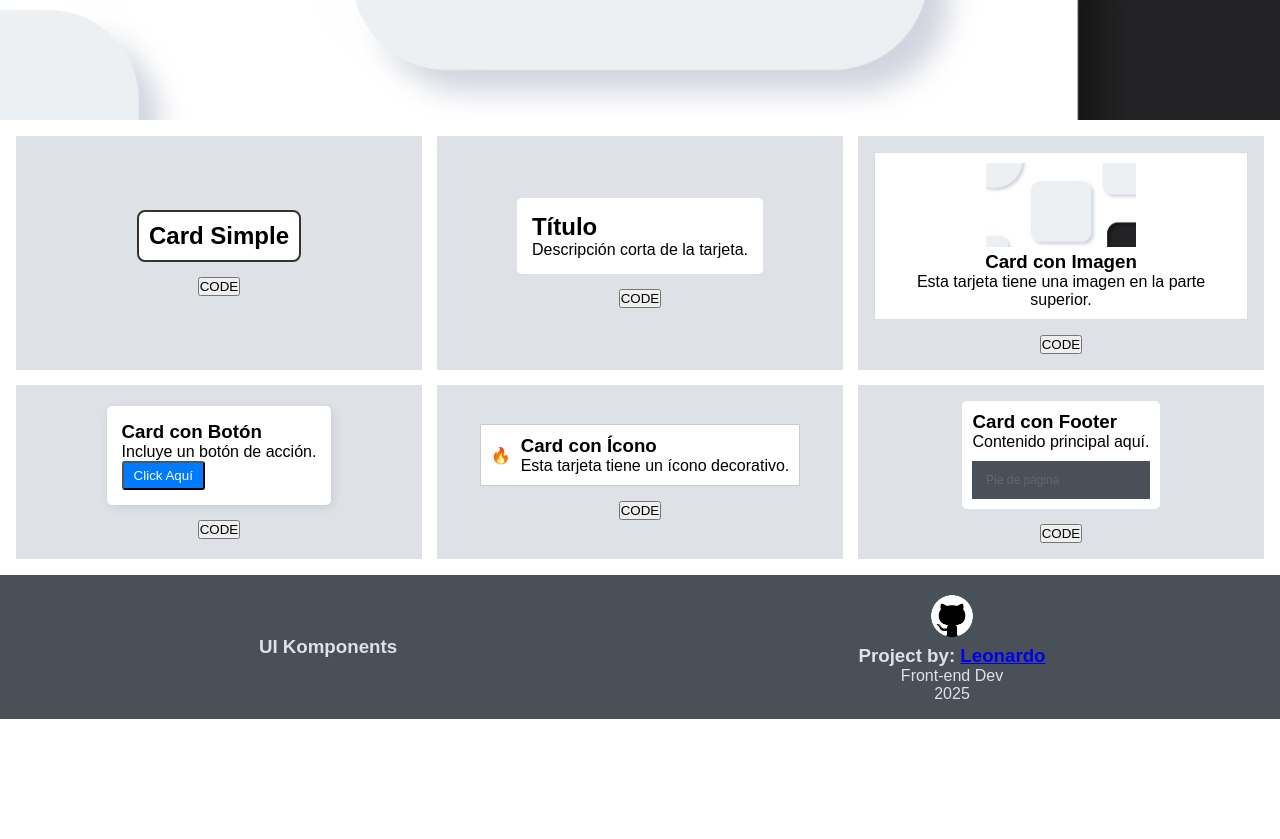
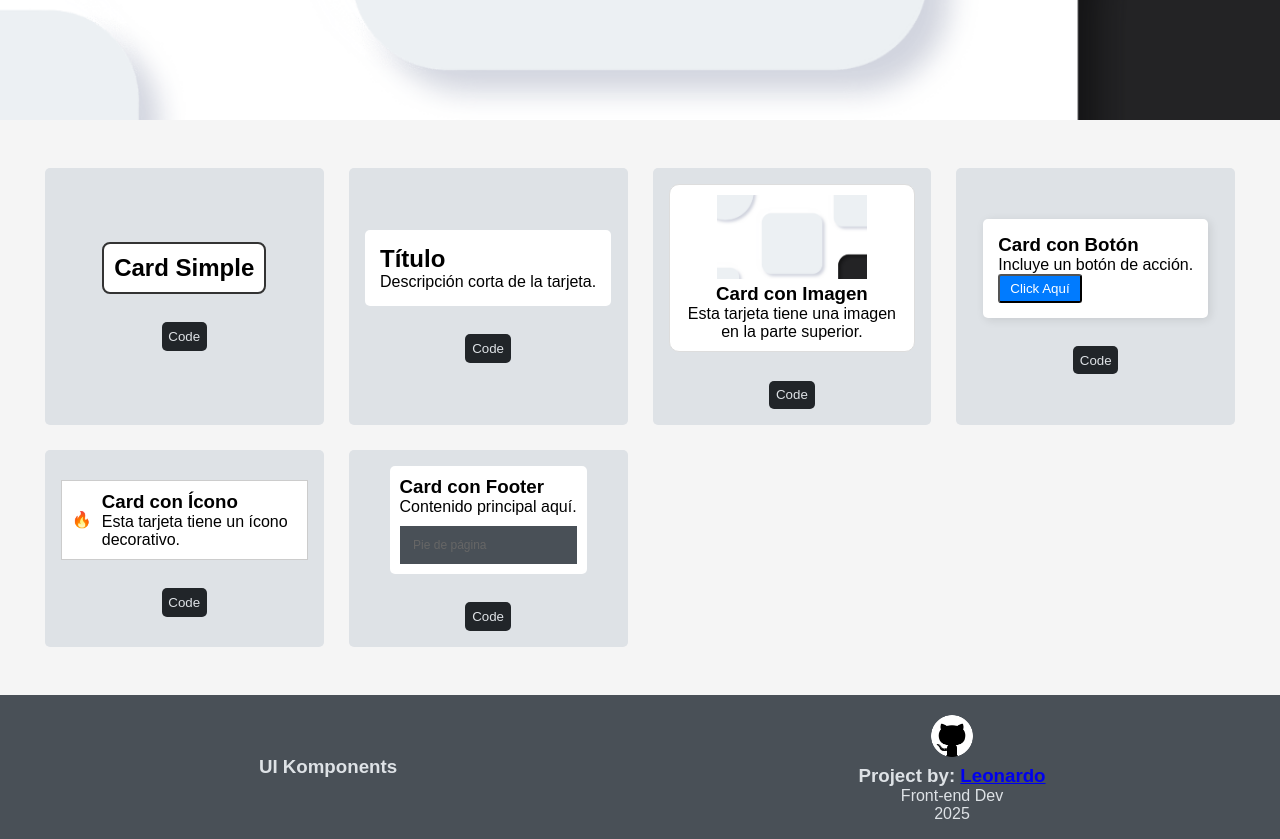
Before and after one commit to faazdy/ui-komponents, a React (Vite) app: page /cards in a window 1280 px wide. Shown: the part 680-1519 px from the top of the page. Before the commit the page ends 1399 px from the top, so only its background shows below. Built offline with nearby package versions, Linux system fonts and the light colour scheme.

Commit message:
-m 'width'

```diff
--- a/src/data/DataCards.jsx
+++ b/src/data/DataCards.jsx
@@ -44,7 +44,7 @@ export const cards = [
         id: 3,
         style: { backgroundColor: "#fff", textAlign: "center", padding: "10px", border: "1px solid #ddd" },
         code: (
-            <div style={{ backgroundColor: "#fff", textAlign: "center", padding: "10px", border: "1px solid #ddd" }}>
+            <div style={{ backgroundColor: "#fff", textAlign: "center", padding: "10px", border: "1px solid #ddd", borderRadius: "10px" }}>
                 <img src="assets/images/hero-cards.png" alt="Imagen" />
                 <h3>Card con Imagen</h3>
                 <p>Esta tarjeta tiene una imagen en la parte superior.</p>
--- a/src/pages/cards/Card.jsx
+++ b/src/pages/cards/Card.jsx
@@ -14,7 +14,7 @@ function Card({ card }) {
   return (
     <div className="card-container">
       {card.code}
-      <button onClick={handleOpen}>CODE</button>
+      <button onClick={handleOpen} className="open-code">Code</button>
       <Modal
         openCode={isOpen}
         onClose={handleClose}
--- a/src/styles/cards.scss
+++ b/src/styles/cards.scss
@@ -2,10 +2,12 @@
 
 
 .cards-gallery{
-  display: grid;
-  grid-template-columns: repeat(3, 1fr);
-  gap: 15px;
-  padding: 1em;
+    background-color: whitesmoke;
+    display: grid;
+    grid-template-columns: repeat(4, 1fr);
+    gap: 25px;
+    justify-content: center;
+    padding: 3em 2.8em;
   img{max-width: 150px;}
 }
 .card-container{
@@ -16,4 +18,5 @@
   align-items: center;
   flex-direction: column;
   gap: 15px;
+  border-radius: 5px;
 }
```
